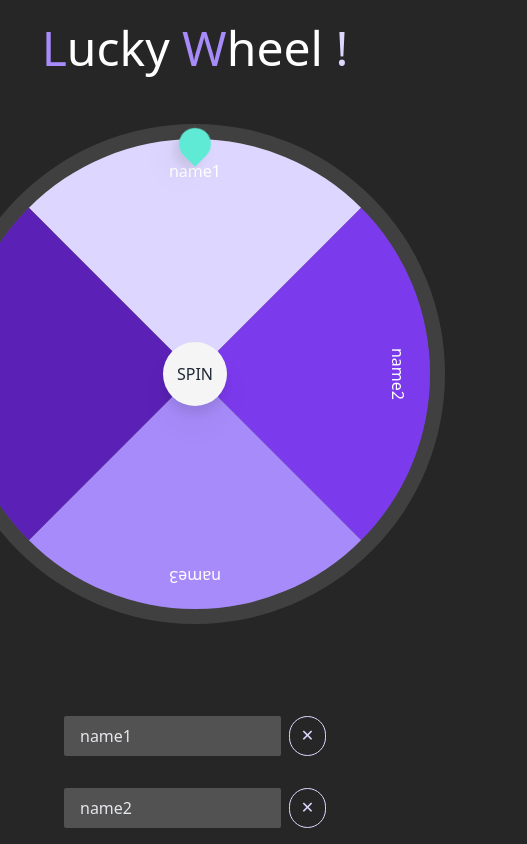
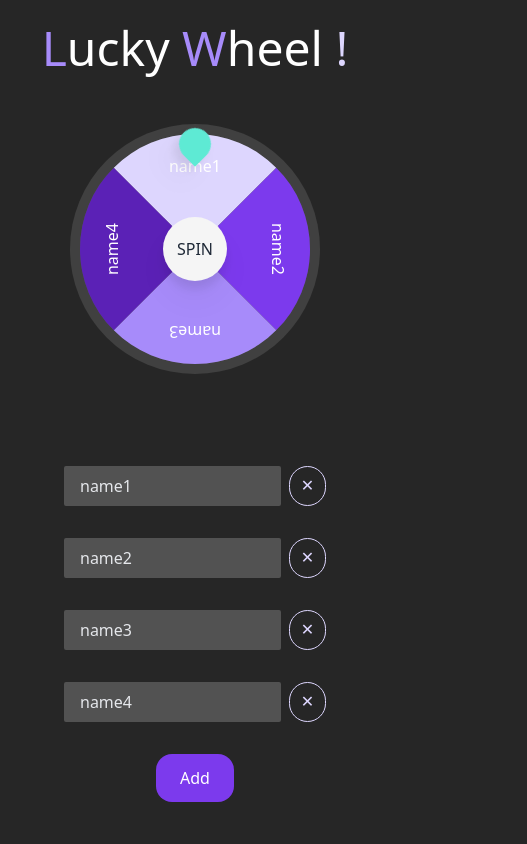
Before and after one commit to F9Uf/lucky-wheel, a Vue app: page / in a window 390 px wide. Shown: the top 844 px of the page, 527 px wide, since content can reach past the window. Built offline with nearby package versions, Linux system fonts and the light colour scheme.

Commit message:
feat: adjust width for wheel

```diff
--- a/src/App.vue
+++ b/src/App.vue
@@ -5,7 +5,7 @@
     <span class=" text-violet-400 p-0 m-0">L</span>ucky <span class=" text-violet-400 p-0 m-0">W</span>heel
     <span class=" text-violet-200 p-0 m-0">!</span>
   </div>
-  <div class="text-white flex flex-col items-center">
+  <div class="text-white flex flex-col items-center my-6 overflow-x-hidden">
     <Wheel
       class="my-7"
       :items="items"
--- a/src/components/Wheel/Wheel.vue
+++ b/src/components/Wheel/Wheel.vue
@@ -1,7 +1,15 @@
 <template>
-  <div class="w-[500px] h-[500px] bg-neutral-700 rounded-full relative">
+  <div
+    class="
+      w-[250px] h-[250px] md:w-[350px] md:h-[350px] lg:w-[500px] lg:h-[500px]
+      bg-neutral-700 rounded-full relative
+    "
+  >
     <div
-      :class="`w-[470px] h-[470px] bg-neutral-600 absolute top-1/2 left-1/2 rounded-full overflow-hidden easing-ease`"
+      :class="`
+        w-[230px] h-[230px] md:w-[320px] md:h-[320px] lg:w-[470px] lg:h-[470px]
+        bg-neutral-600 absolute top-1/2 left-1/2 rounded-full overflow-hidden easing-ease
+      `"
       :style="{
         transform: `translate(-50%,-50%) rotate(${startDegree}deg)`,
         transitionDuration: `${transitionDuration}s`
```
